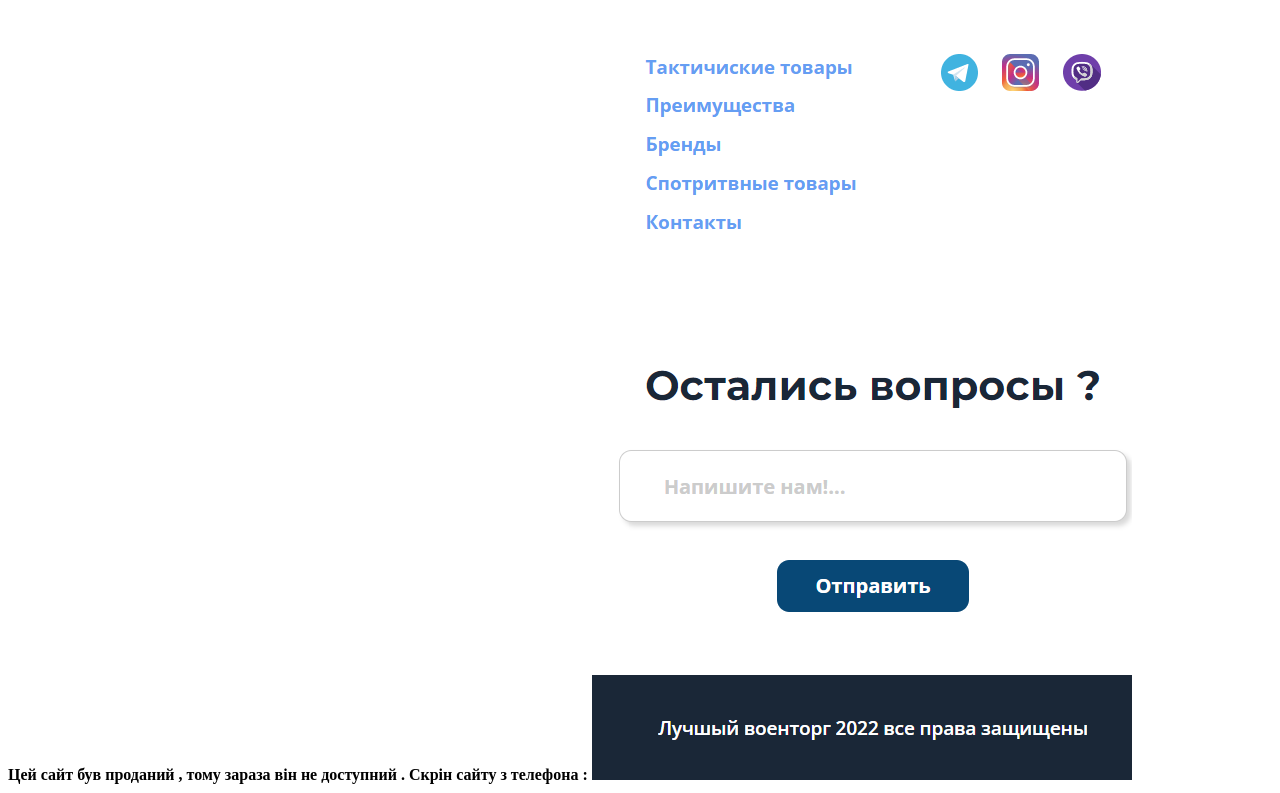
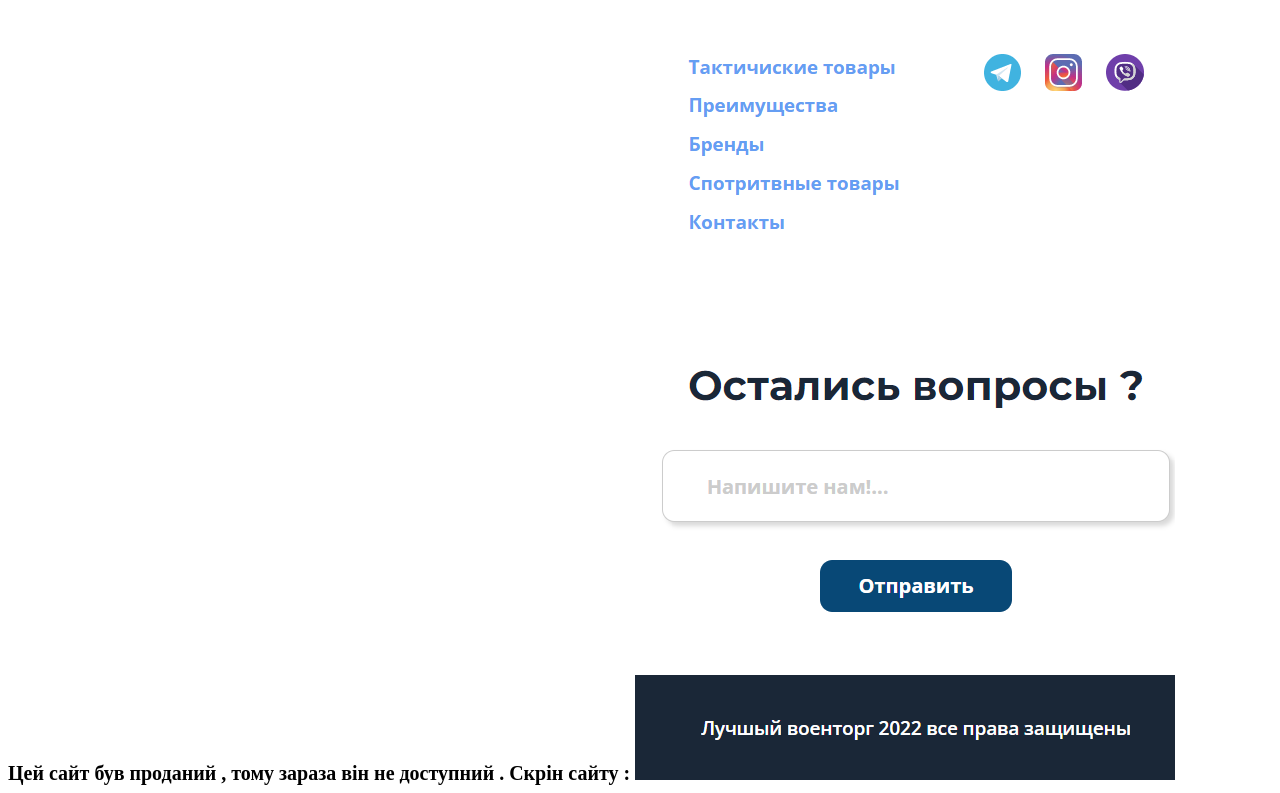
Before and after one commit to vla-decr000/Voentorg-publickShop, a plain HTML site: page index.html in a window 1280 px wide. Shown: the part 6416-7209 px from the top of the page. Drawn offline with Linux system fonts and the light colour scheme.

Commit message:
Update index.html

```diff
--- a/index.html
+++ b/index.html
@@ -8,7 +8,7 @@
     <title>Document</title>
 </head>
 <body>
-    <strong>Цей сайт був проданий , тому зараза він не доступний . Скрін сайту з телефона : </strong>
-                 <img src="img/Voentorg.png" >
+    <strong  style="font-size:20px; color:black;">Цей сайт був проданий , тому зараза він не доступний . Скрін сайту : </strong>
+                 <img src="img/Voentorg.png">
 </body>
 </html>
```
